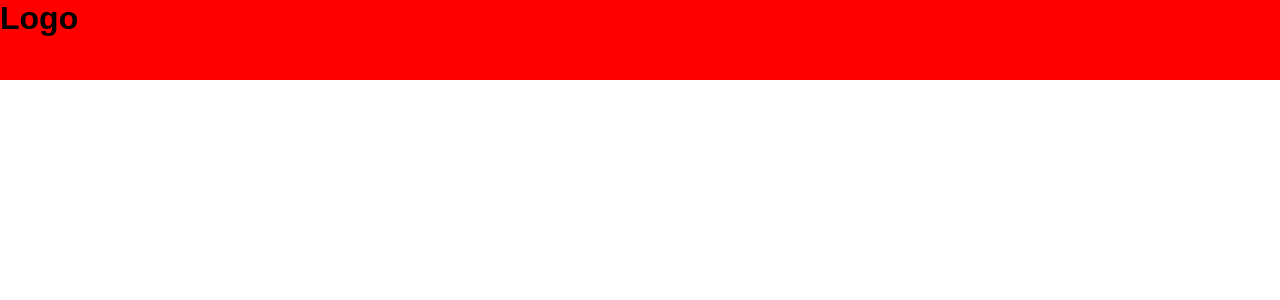
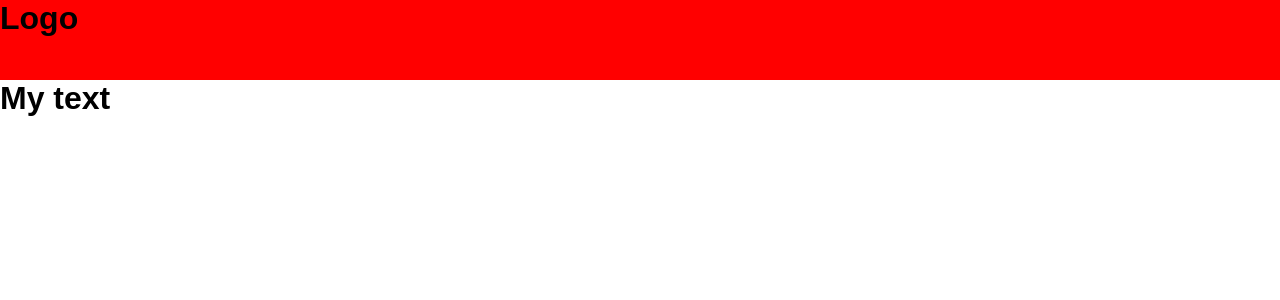
Before and after one commit to abdulhayevbahrom/lesson5-git-hub, a React (Create React App) app: page / in a window 1280 px wide. Shown: the top 300 px of the page. Built offline with nearby package versions, Linux system fonts and the light colour scheme.

Commit message:
added my text to app.js

```diff
--- a/src/App.js
+++ b/src/App.js
@@ -5,6 +5,7 @@ function App() {
   return (
     <div className="app">
       <Header />
+      <h1>My text</h1>
     </div>
   );
 }
```
